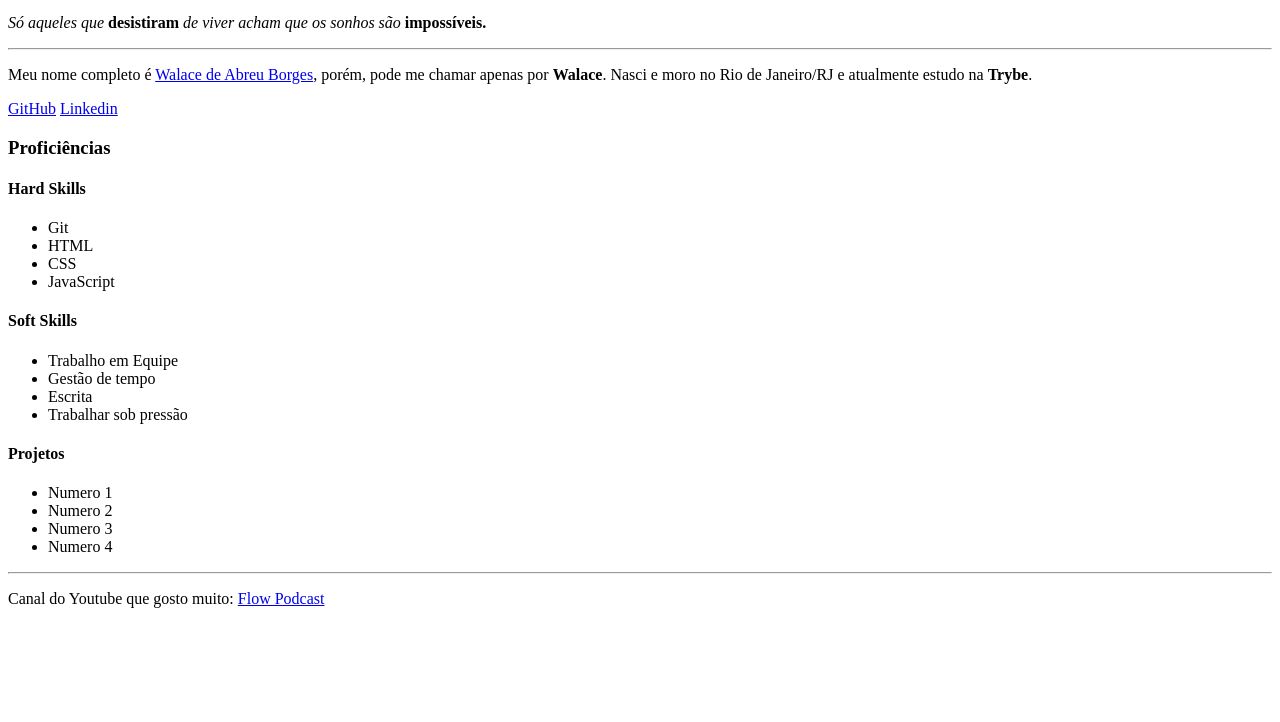
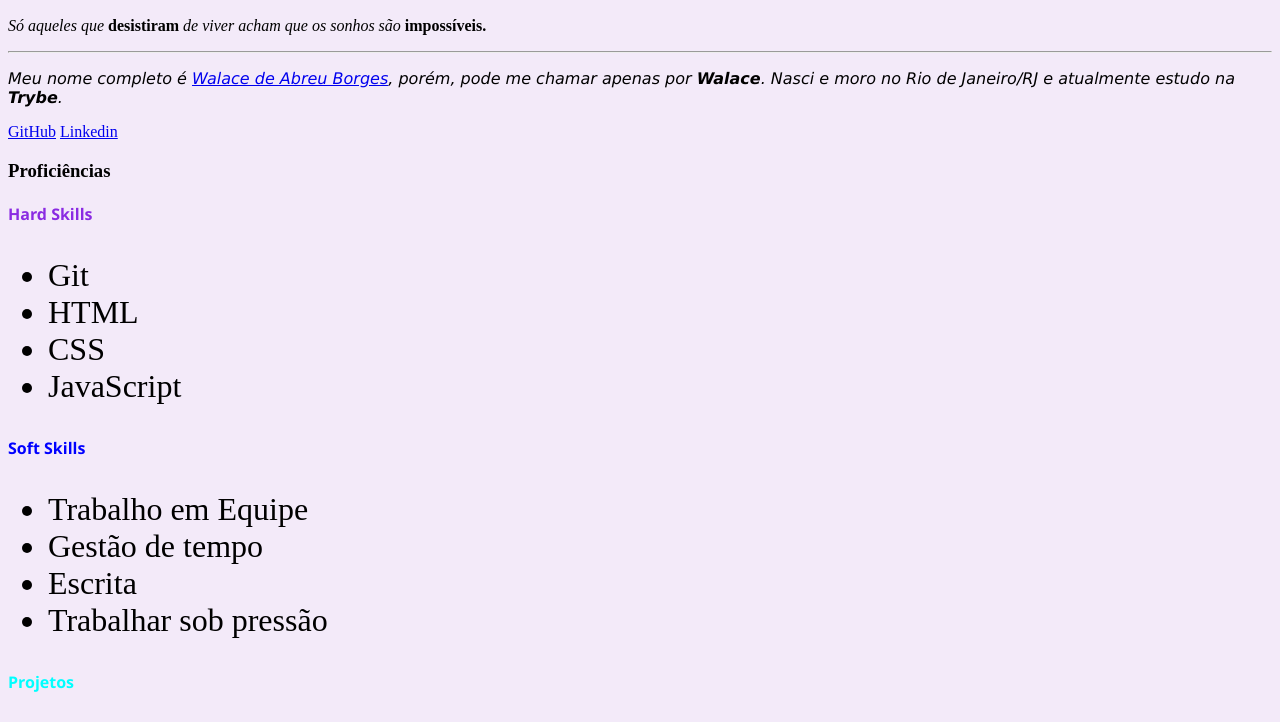
Before and after one commit to walaceborges/walaceborges.github.io, a plain HTML site: page index.html in a window 1280 px wide. Shown: the part 571-1293 px from the top of the page. Before the commit the page ends 1195 px from the top, so only its background shows below. Drawn offline with Linux system fonts and the light colour scheme.

Commit message:
Alteraçao da base do index, agorando contendo CSS

```diff
--- a/index.html
+++ b/index.html
@@ -3,6 +3,42 @@
 <head>
     <meta charset="UTF-8">
     <title>Portfolio | Walace Borges</title>
+    <link rel="preconnect" href="https://fonts.googleapis.com">
+    <link rel="preconnect" href="https://fonts.gstatic.com" crossorigin>
+    <link href="https://fonts.googleapis.com/css2?family=Fjalla+One&display=swap" rel="stylesheet">
+    <style>
+        .fonte-nome{
+            font-family: 'Fjalla One';
+        }
+        .fonte-descrição{
+            font-family: Verdana;
+            font-style: italic;
+        }
+        body{
+            background-color: #f3eaf9;
+        }
+        .style-hardskills{
+            font-family: Segoe UI;
+            color: blueviolet;
+        }
+        .style-softskills{
+            font-family: Segoe UI;
+            color: blue;
+        }
+        .style-projetos{
+            font-family: Segoe UI;
+            color: aqua;
+        }
+        .lista-hardskills{
+            font-size: 2em;
+        }
+        .lista-softskills{
+            font-size: 2em;
+        }
+        .lista-projetos{
+            font-size: 2em;
+        }
+    </style>
 </head>
 <body>
     <div id="indice">
@@ -16,7 +52,7 @@
     </div>
     <div id="ola">
     <!-- Hello -->
-    <h1>Olá, me chamo Walace</h1>
+    <h1 class="fonte-nome">Olá, me chamo Walace</h1>
     <h2><strong>Estudante de Desenvolvimento na Trybe</strong></h2>
     <img id="walacefoto"src="./assets/pessoal.jpg" alt="perfil" width="350px">
     <br>
@@ -27,7 +63,7 @@
     <hr>
     <div id="sobre">
     <!-- Sobre -->
-    <p>
+    <p class="fonte-descrição">
         Meu nome completo é <a href="#walacefoto">Walace de Abreu Borges</a>, porém, pode me chamar apenas por <b>Walace</b>. Nasci e moro no Rio de Janeiro/RJ e atualmente estudo na <strong>Trybe</strong>.
     </p>
     <a href="https://github.com/walaceborges">GitHub</a>
@@ -35,24 +71,24 @@
 
     <h3>Proficiências</h3>
 
-    <h4>Hard Skills</h4>
-    <ul>
+    <h4 class="style-hardskills">Hard Skills</h4>
+    <ul class="lista-hardskills">
         <li>Git</li>
         <li>HTML</li>
         <li>CSS</li>
         <li>JavaScript</li>
     </ul>
 
-    <h4>Soft Skills</h4>
-    <ul>
+    <h4 class="style-softskills">Soft Skills</h4>
+    <ul class="lista-softskills">
         <li>Trabalho em Equipe</li>
         <li>Gestão de tempo</li>
         <li>Escrita</li>
         <li>Trabalhar sob pressão</li>
     </ul>
 
-    <h4><strong>Projetos</strong></h4>
-    <ul>
+    <h4 class="style-projetos"><strong>Projetos</strong></h4>
+    <ul class="lista-projetos">
         <li>Numero 1</li>
         <li>Numero 2</li>
         <li>Numero 3</li>
```
